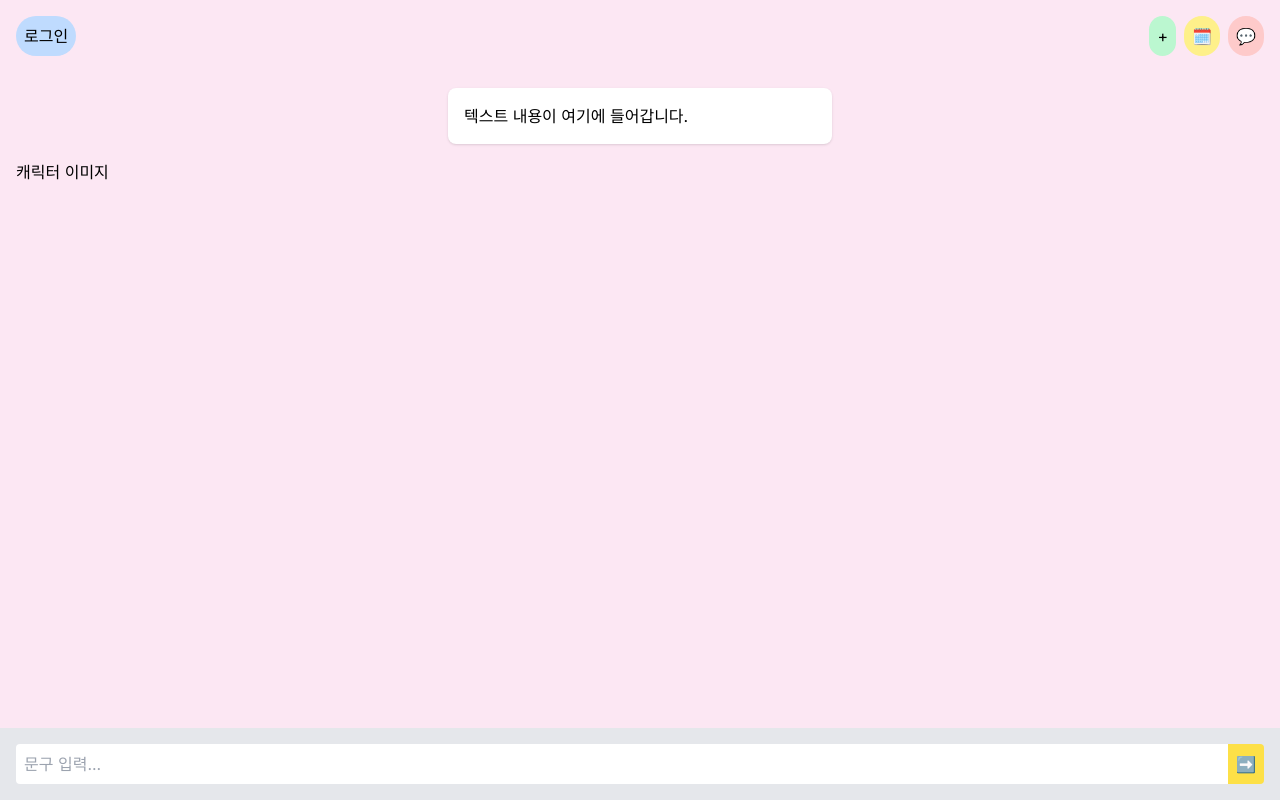
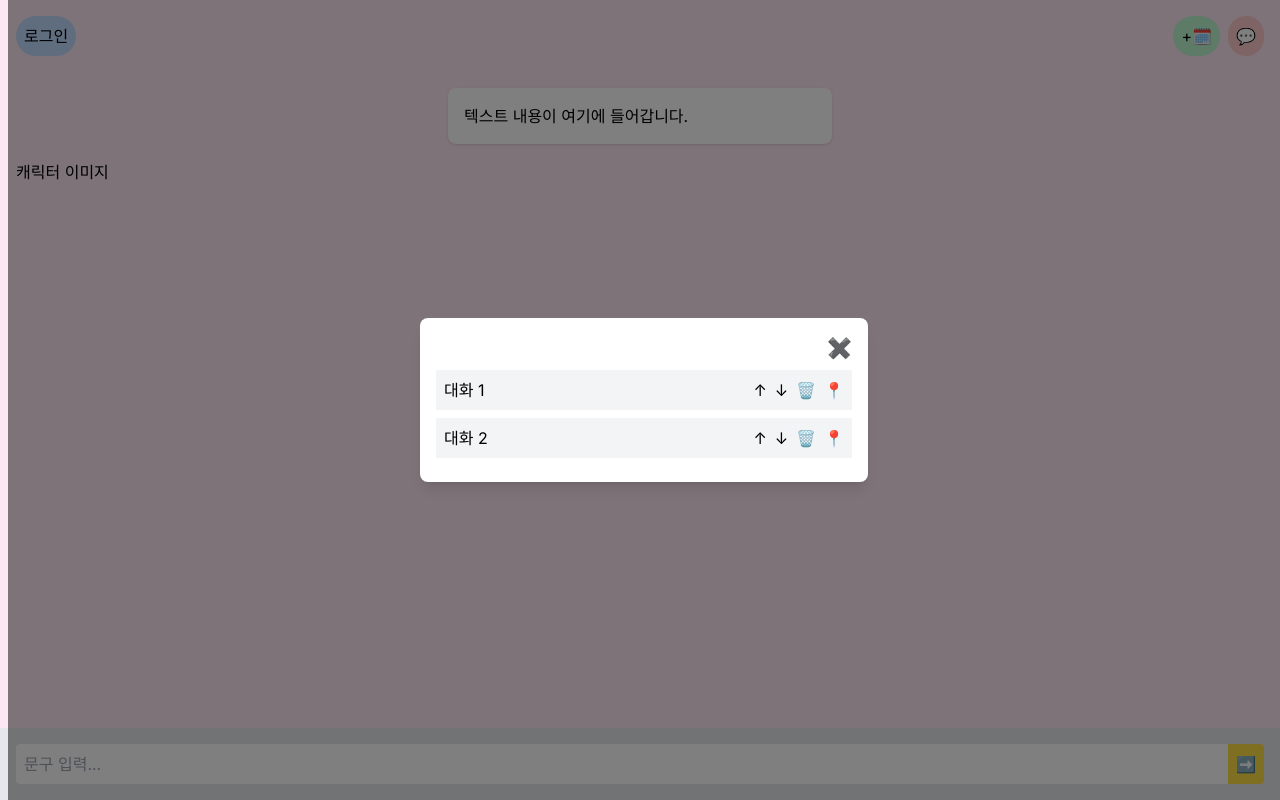
Before and after one commit to JungYoungSick/24-01-27_yourQuestion, a Next.js app in the folder yourquestion/: page / in a window 1280 px wide. Built offline with nearby package versions, Linux system fonts and the light colour scheme.

Commit message:
talklist 출력, 오류로 인한 팝업 창 무한 실행

```diff
--- a/yourquestion/src/app/page.tsx
+++ b/yourquestion/src/app/page.tsx
@@ -1,9 +1,11 @@
 import React from "react";
-
 import dynamic from "next/dynamic";
 
-// 동적으로 LoginPopup 컴포넌트를 불러옵니다. 서버 사이드 렌더링을 비활성화합니다.
+// 동적으로 컴포넌트를 불러옵니다. 서버 사이드 렌더링을 비활성화합니다.
 const LoginPopup = dynamic(() => import("@/app/ui/button/loginpopup"), {
+  ssr: false,
+});
+const TalkList = dynamic(() => import("@/app/ui/button/talklist"), {
   ssr: false,
 });
 
@@ -17,8 +19,8 @@ const MainPage: React.FC = () => {
         </div>
         <div className="flex space-x-2">
           {/* 1시 방향 UI (추가, 달력, 채팅 버튼) */}
-          <button className="p-2 bg-green-200 rounded-full">+</button>
-          <button className="p-2 bg-yellow-200 rounded-full">🗓️</button>
+          <button className="p-2 bg-green-200 rounded-full">+🗓️</button>
+          <TalkList />
           <button className="p-2 bg-red-200 rounded-full">💬</button>
         </div>
       </header>
--- a/yourquestion/src/app/ui/button/loginpopup.tsx
+++ b/yourquestion/src/app/ui/button/loginpopup.tsx
@@ -25,7 +25,7 @@ const LoginPopup: React.FC = () => {
         <div className="fixed inset-0 bg-black bg-opacity-50 flex justify-center items-center">
           <div className="bg-white p-6 rounded-lg shadow-lg">
             <div className="flex justify-end">
-              <button onClick={handleCloseClick}>✖️</button>
+              <button onClick={handleCloseClick}>📌</button>
             </div>
             <div className="flex flex-col items-center">
               <div className="bg-blue-300 w-12 h-12 rounded-full mb-4"></div>
--- a/yourquestion/src/app/ui/button/talklist.tsx
+++ b/yourquestion/src/app/ui/button/talklist.tsx
@@ -0,0 +1,65 @@
+"use client";
+import React, { useState } from "react";
+
+export const TalkList: React.FC = () => {
+  // 리스트 아이템의 상태를 관리하는 state
+  const [items, setItems] = useState([
+    // 초기 아이템 예시
+    { id: 1, title: "대화 1", fixed: false },
+    { id: 2, title: "대화 2", fixed: false },
+    // 더 많은 아이템...
+  ]);
+
+  // 위치 변경, 삭제, 고정 함수 (실제 구현 필요)
+  const handleMove = (itemId: number, direction: "up" | "down") => {
+    // 아이템의 위치를 변경하는 로직
+  };
+
+  const handleDelete = (itemId: number) => {
+    // 아이템을 삭제하는 로직
+  };
+
+  const handlePin = (itemId: number) => {
+    // 아이템을 고정하는 로직
+  };
+
+  return (
+    <div className="fixed inset-0 bg-black bg-opacity-50 flex justify-center items-center">
+      <div className="bg-white p-4 rounded-lg shadow-lg w-full max-w-md">
+        <div className="flex justify-end">
+          {/* 팝업 닫기 버튼 */}
+          <button className="text-xl">✖️</button>
+        </div>
+        <ul>
+          {items.map((item) => (
+            <li
+              key={item.id}
+              className="flex justify-between items-center my-2 p-2 bg-gray-100"
+            >
+              <span>{item.title}</span>
+              {/* 위치 변경, 삭제, 고정 버튼 */}
+              <div className="flex space-x-2">
+                <button onClick={() => handleMove(item.id, "up")}>↑</button>
+                <button onClick={() => handleMove(item.id, "down")}>↓</button>
+                <button
+                  onClick={() => handleDelete(item.id)}
+                  className="text-red-500"
+                >
+                  🗑️
+                </button>
+                <button
+                  onClick={() => handlePin(item.id)}
+                  className="text-green-500"
+                >
+                  {item.fixed ? "📌" : "📍"}
+                </button>
+              </div>
+            </li>
+          ))}
+        </ul>
+      </div>
+    </div>
+  );
+};
+
+export default TalkList;
```
